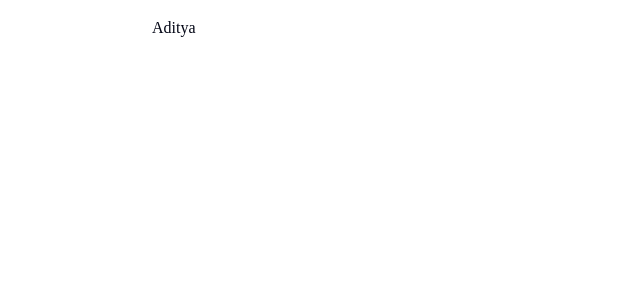
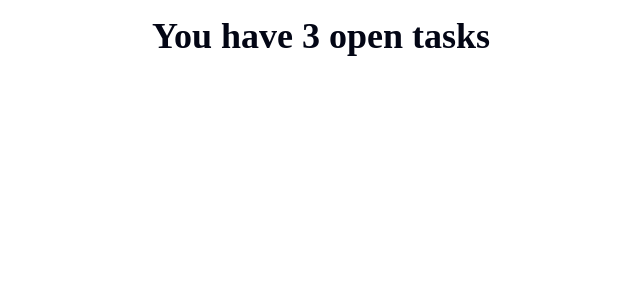
Before and after one commit to AdityaSahu786/RevisionSeries, a React (Vite) app in the folder todo-app/: page / in a window 1280 px wide. Shown: the top 300 px of the page, without its empty margins (104-744 px from the left). Built offline with nearby package versions, Linux system fonts and the light colour scheme; a web font is replaced by a local one.

Commit message:
Updating header Section

```diff
--- a/todo-app/src/App.jsx
+++ b/todo-app/src/App.jsx
@@ -7,13 +7,12 @@ function App() {
 
 
   return (
-    <div>
-
+    <>
       <Header/>
       <Tabs />
       <TodoList />
       <TodoInput/>
-    </div>
+    </>
   )
 }
 
--- a/todo-app/src/components/Header.jsx
+++ b/todo-app/src/components/Header.jsx
@@ -1,5 +1,7 @@
 export function Header() {
     return (
-        <header>Aditya</header>
+        <header>
+            <h1>You have 3 open tasks </h1>
+        </header>
     )
 }
```
